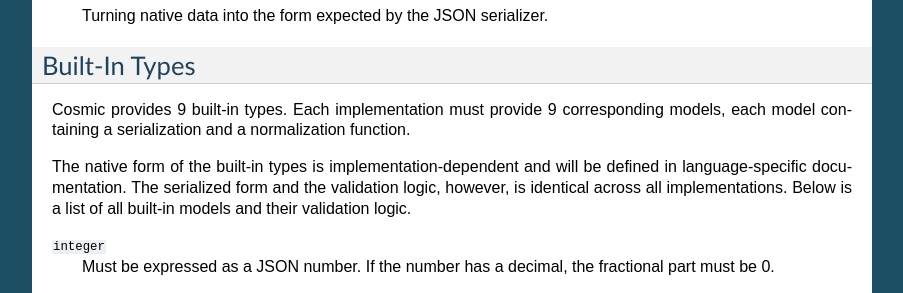
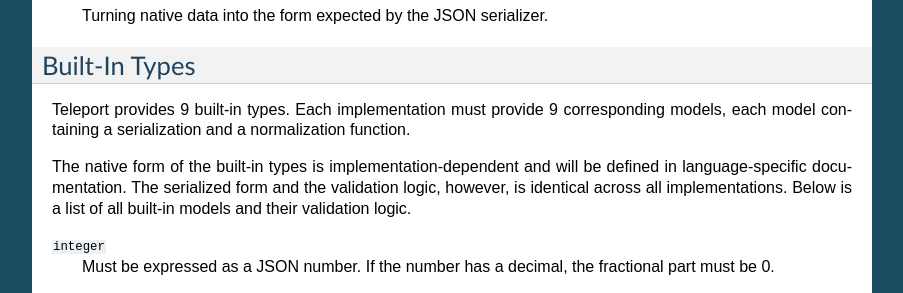
Before and after one commit to cosmic-api/teleport, a Sphinx documentation site: the page built from source/index.rst, in a window 1280 px wide and 900 px high, scrolled down 332 px. Shown: the part 159-452 px from the top of the window, without its empty margins (198-1101 px from the left). Built offline with Sphinx 7.4.7, drawn with Linux system fonts in a browser that asks for light colours; some of the changed text lies outside the part shown.

Commit message:
Remove references of Cosmic

```diff
--- a/source/index.rst
+++ b/source/index.rst
@@ -36,7 +36,7 @@
 Built-In Types
 --------------
 
-Cosmic provides 9 built-in types. Each implementation must provide 9
+Teleport provides 9 built-in types. Each implementation must provide 9
 corresponding models, each model containing a serialization and a
 normalization function.
 
@@ -144,10 +144,6 @@
     normalize such a schema must result in a validation error. The two identifiers
     above correspond to the API name and a name of the API's model. This makes it
     possible to reference models like so: ``{"type": "tweeter.Twit"}``.
-
-When an external model is referenced, Cosmic will find the model and plug it
-into the resulting schema object. If the model belongs to an external API,
-Cosmic will fetch its schema and build a dummy for the schema object.
 
 To validate ``[{"name": "Rose"}, {"name": "Lily"}]``, you could use the
 following schema:
```
